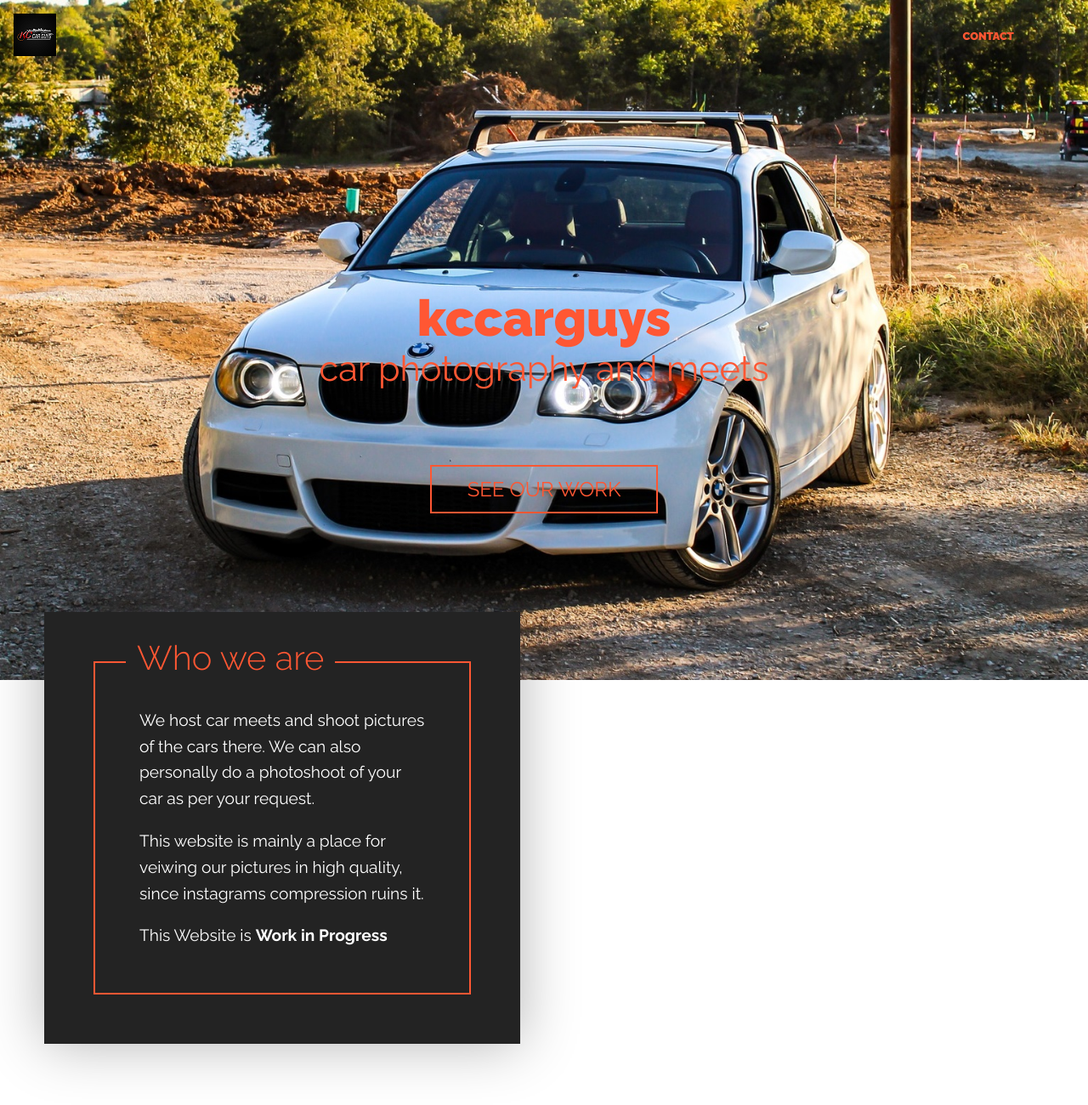
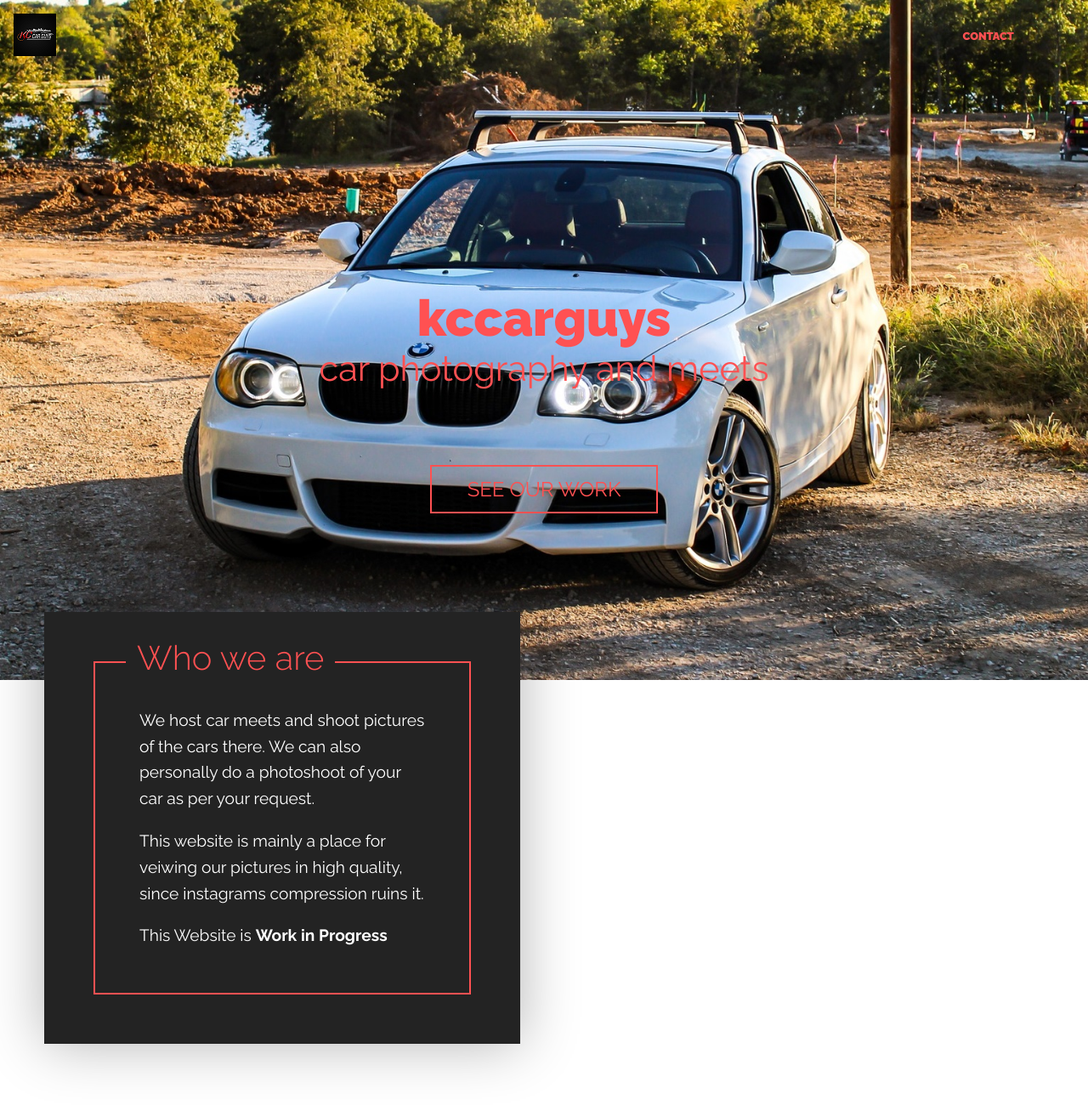
Before and after one commit to Natechurger/html, a plain HTML site: page index.html in a window 1280 px wide. Shown: the top 1300 px of the page at 85% size. Drawn offline with nearby package versions, Linux system fonts and the light colour scheme.

Commit message:
Changed Color Theme

```diff
--- a/css/styles.css
+++ b/css/styles.css
@@ -171,13 +171,13 @@ p:last-of-type {
 }
 
 .button-accent {
-	color: #FF5733;
-	border-color: #FF5733;
+	color: #ff5152;
+	border-color: #ff5152;
 }
 
 .button-accent:hover,
 .button-accent:focus {
-	background: #FF5733;
+	background: #ff5152;
 	color: #232323;
 }
 
@@ -189,7 +189,7 @@ p:last-of-type {
 .button-dark:hover,
 .button-dark:focus {
 	background: #232323;
-	color: #FF5733;
+	color: #ff5152;
 }
 
 /* Parallax
@@ -228,7 +228,7 @@ nav a {
 	text-decoration: none;
 	padding: .5em;
 	text-transform: uppercase;
-	color: #FF5733;
+	color: #ff5152;
 	font-size: .8rem;
 }
 
@@ -256,7 +256,7 @@ nav a:focus {
 	background-size: cover;
 	background-position: center;
 	padding: 10em 0;
-	color: #FF5733;
+	color: #ff5152;
 }
 
 @media (min-width: 60rem) {
@@ -275,14 +275,14 @@ nav a:focus {
 	padding: 4em;
 	width: 100vw;
 	margin-left: -2.5%;
-	outline: 2px solid #FF5733;
+	outline: 2px solid #ff5152;
 	outline-offset: -2.5em;
 	color: #FFF;
 	position: relative;
 }
 
 .home-about-textbox h1 {
-	color: #FF5733;
+	color: #ff5152;
 	position: absolute;
 	left: 50%;
 	transform: translateX(-50%);
@@ -396,7 +396,7 @@ nav a:focus {
 =================== */
 
 .cta {
-	background-color: #FF5733;
+	background-color: #ff5152;
 	padding: 5em 0;
 }
 
```
